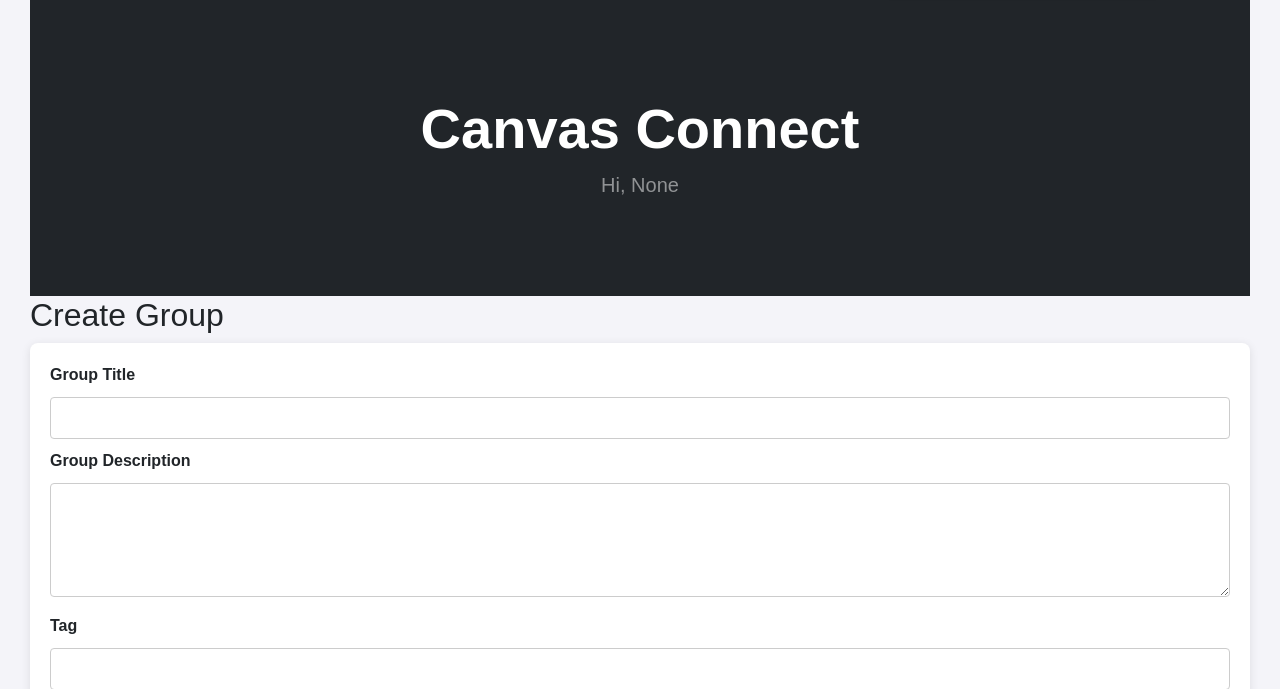
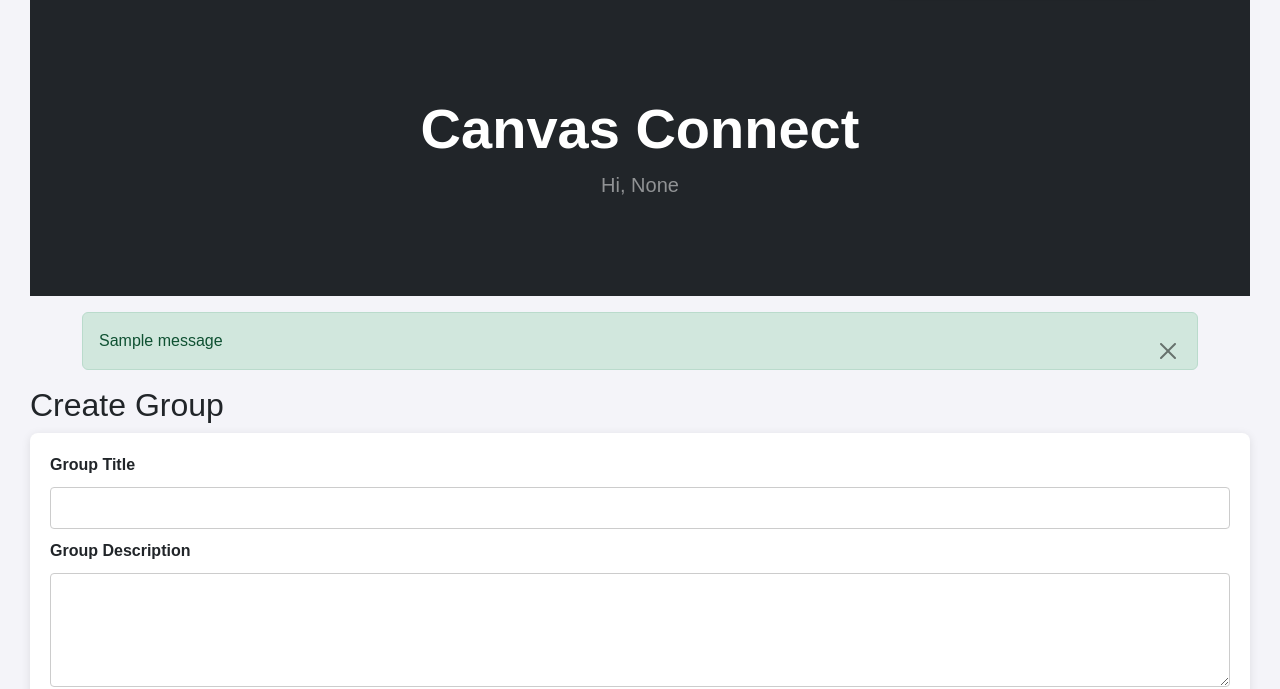
Before and after one commit to SStarkman/CanvasConnect, a Flask app: page /new-group in a window 1280 px wide. Shown: the part 125-814 px from the top of the page. Run offline with Flask 3, Linux system fonts and the light colour scheme; tables that the repository leaves empty hold one stand-in row (values such as "Sample post"); one stand-in notice (Sample message) is shown; some libraries are stand-ins or nearby versions.

Commit message:
Update base.html
Added code for flash messages

```diff
--- a/templates/base.html
+++ b/templates/base.html
@@ -48,6 +48,19 @@
                 </div>
             </div>
         </header>
+<!-- Flash Messages -->
+<div class="container mt-3">
+    {% with messages = get_flashed_messages(with_categories=true) %}
+        {% if messages %}
+            {% for category, message in messages %}
+                <div class="alert alert-{{ 'warning' if category == 'warning' else category }} alert-dismissible fade show" role="alert">
+                    {{ message }}
+                    <button type="button" class="btn-close" data-bs-dismiss="alert" aria-label="Close"></button>
+                </div>
+            {% endfor %}
+        {% endif %}
+    {% endwith %}
+</div>
 
          {% block content %}
          {% endblock %}
```
